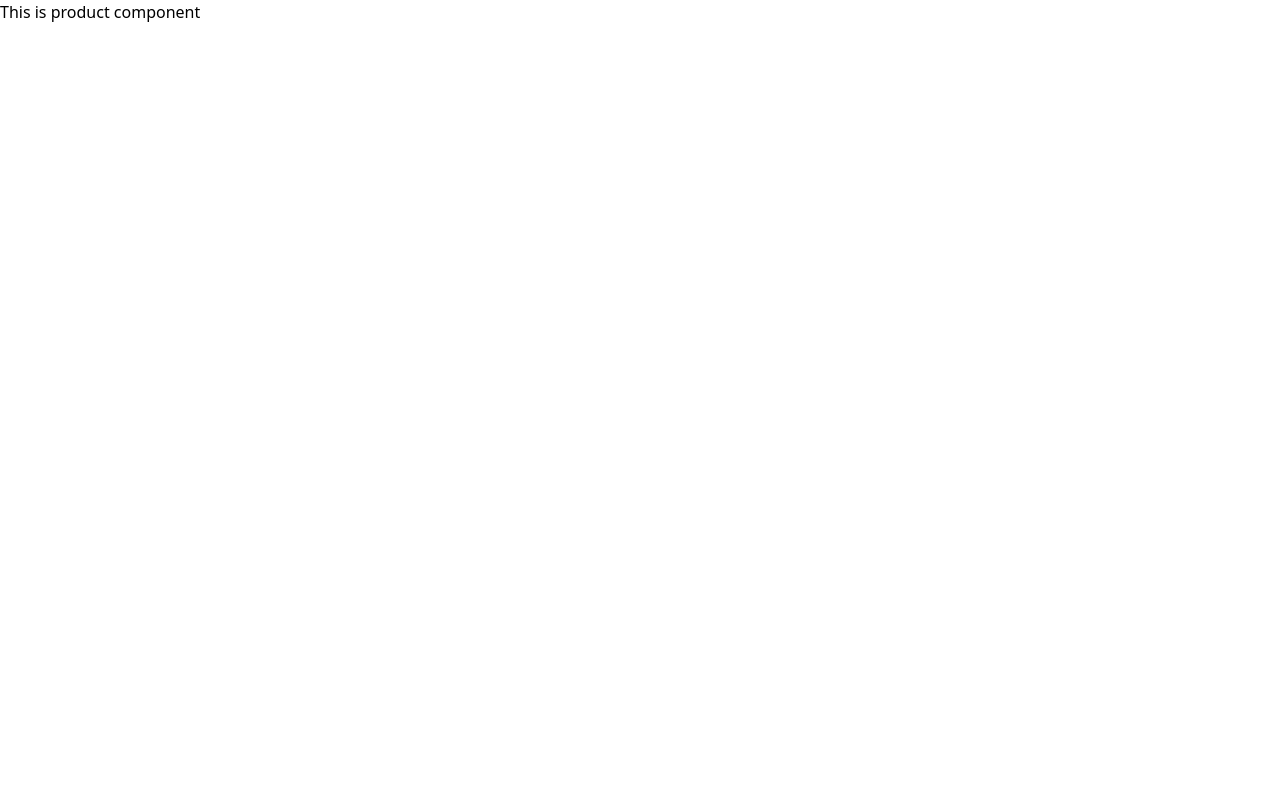
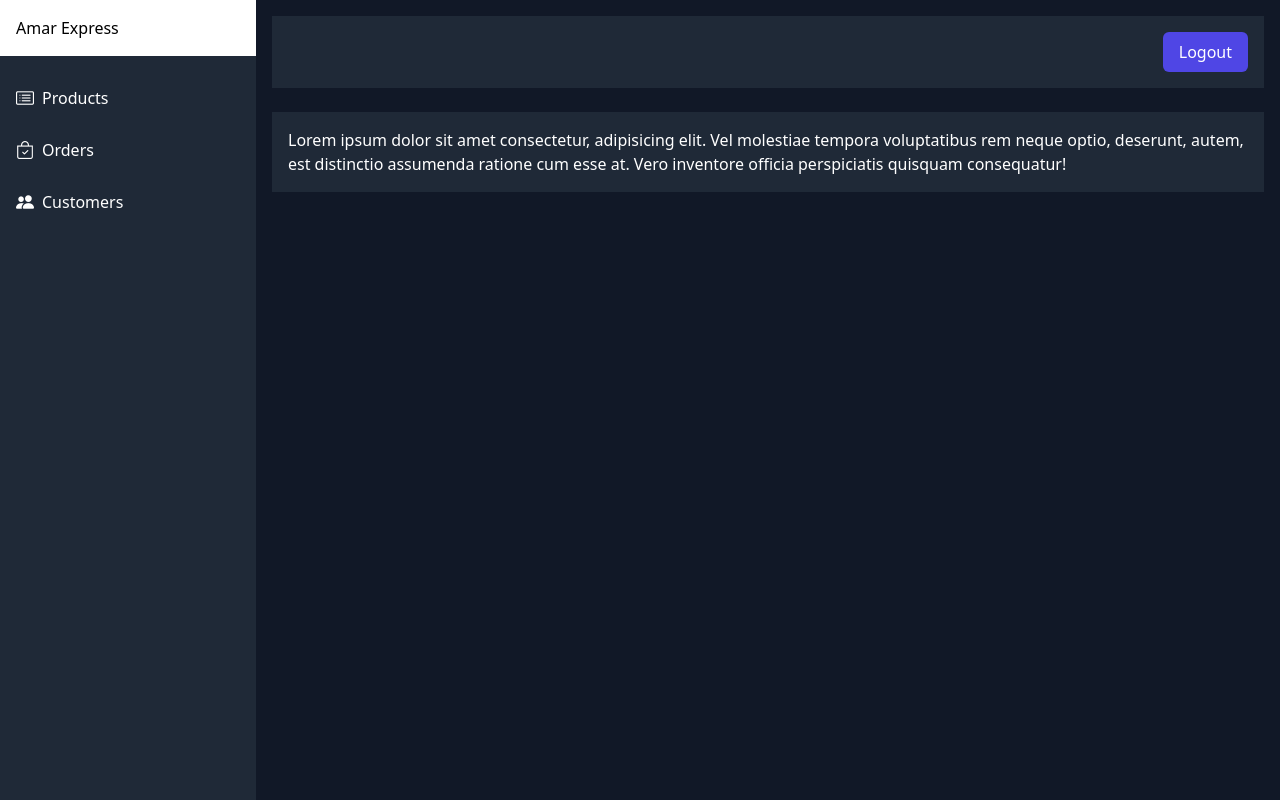
Before and after one commit to Amarswain450/mern_e_commerce_project, a React (Create React App) app in the folder client/: page /dashboard/products in a window 1280 px wide. Built offline with nearby package versions, Linux system fonts and the light colour scheme; sample sign-in values are in the browser's storage.

Commit message:
'work_with_dashboard_screen'

```diff
--- a/client/public/index.html
+++ b/client/public/index.html
@@ -25,6 +25,7 @@
       Learn how to configure a non-root public URL by running `npm run build`.
     -->
     <title>React App</title>
+    <link rel="stylesheet" href="https://cdn.jsdelivr.net/npm/bootstrap-icons@1.8.0/font/bootstrap-icons.css">
   </head>
   <body>
     <noscript>You need to enable JavaScript to run this app.</noscript>
--- /dev/null
+++ b/client/src/components/AdminNav.jsx
@@ -0,0 +1,16 @@
+import React from 'react'
+import {Link} from 'react-router-dom'
+
+const AdminNav = () => {
+  return (
+    <>
+        <nav className="fixed left-64 top-4 right-0 mx-4">
+            <div className="bg-gray-800 w-full flex justify-end p-4">
+                <Link to="/" className="py-2 px-4 bg-indigo-600 text-white rounded-md capitalize">logout</Link>
+            </div>
+        </nav>
+    </>
+  )
+}
+
+export default AdminNav
--- /dev/null
+++ b/client/src/components/Sidebar.jsx
@@ -0,0 +1,27 @@
+import React from 'react'
+import { Link } from 'react-router-dom'
+
+const Sidebar = () => {
+  return (
+    <>
+        <div className="fixed top-0 left-0 w-64 h-screen bg-gray-800">
+            <div className="bg-white p-4">
+                <p>Amar Express</p>
+            </div>
+            <ul className="mt-4">
+                <li className="px-4 cursor-pointer transition-all py-3 text-white flex items-center hover:bg-gray-600">
+                    <i class="bi bi-card-list mr-2 inline-block text-lg"></i> <Link to="/dashboard/products" className="text-base capitalize">products</Link>
+                </li>
+                <li className="px-4 cursor-pointer transition-all py-3 text-white flex items-center hover:bg-gray-600">
+                    <i class="bi bi-bag-check mr-2 inline-block text-lg"></i> <Link to="/dashboard/products" className="text-base capitalize">orders</Link>
+                </li>
+                <li className="px-4 cursor-pointer transition-all py-3 text-white flex items-center hover:bg-gray-600">
+                    <i class="bi bi-people-fill mr-2 inline-block text-lg"></i> <Link to="/dashboard/products" className="text-base capitalize">customers</Link>
+                </li>
+            </ul>
+        </div>
+    </>
+  )
+}
+
+export default Sidebar
--- a/client/src/components/dashboard/Products.jsx
+++ /dev/null
@@ -1,11 +0,0 @@
-import React from 'react'
-
-const Products = () => {
-  return (
-    <>
-      <h1>This is product component</h1>
-    </>
-  )
-}
-
-export default Products
--- a/client/src/routes/Routing.jsx
+++ b/client/src/routes/Routing.jsx
@@ -4,8 +4,8 @@ import {
     Routes,
     Route
 } from "react-router-dom";
-import AuthLogin from '../components/auth/AuthLogin';
-import Products from '../components/dashboard/Products';
+import AuthLogin from '../screens/auth/AuthLogin';
+import Products from '../screens/dashboard/Products';
 import Private from './Private';
 import Public from './Public';
 
--- /dev/null
+++ b/client/src/screens/dashboard/Products.jsx
@@ -0,0 +1,19 @@
+import React from 'react'
+import AdminNav from '../../components/AdminNav'
+import Sidebar from '../../components/Sidebar'
+
+const Products = () => {
+  return (
+    <>
+      <Sidebar />
+      <AdminNav />
+      <section className="ml-64 bg-gray-900 min-h-screen pt-28 px-4">
+         <div className="bg-gray-800 text-white p-4">
+             Lorem ipsum dolor sit amet consectetur, adipisicing elit. Vel molestiae tempora voluptatibus rem neque optio, deserunt, autem, est distinctio assumenda ratione cum esse at. Vero inventore officia perspiciatis quisquam consequatur!
+         </div>
+      </section>
+    </>
+  )
+}
+
+export default Products
```
Also changed, not shown: client/src/screens/auth/AuthLogin.jsx (renamed from client/src/components/auth/AuthLogin.jsx).
